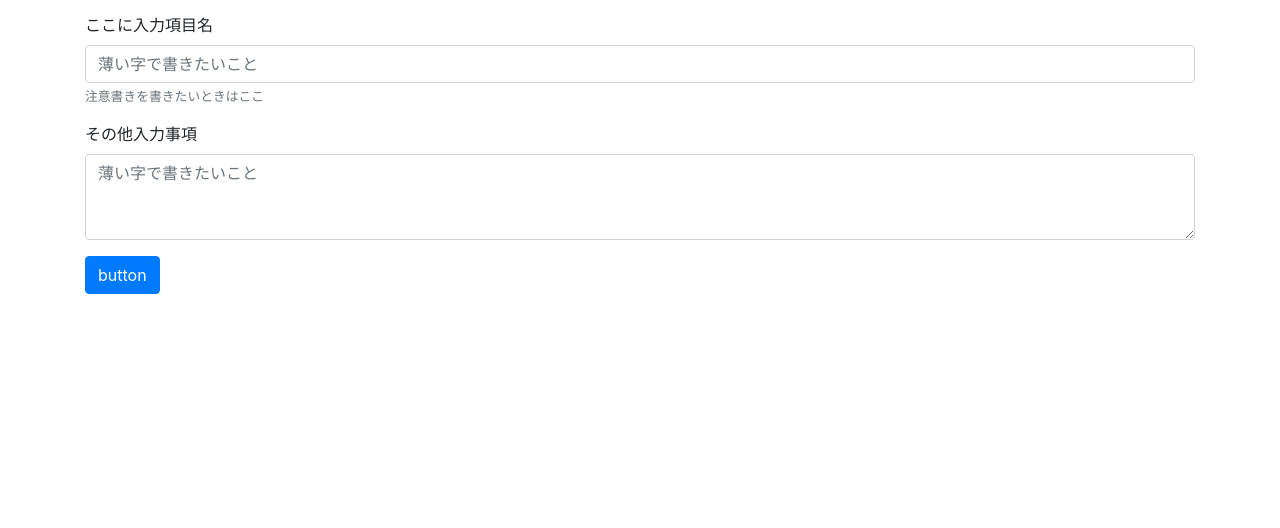
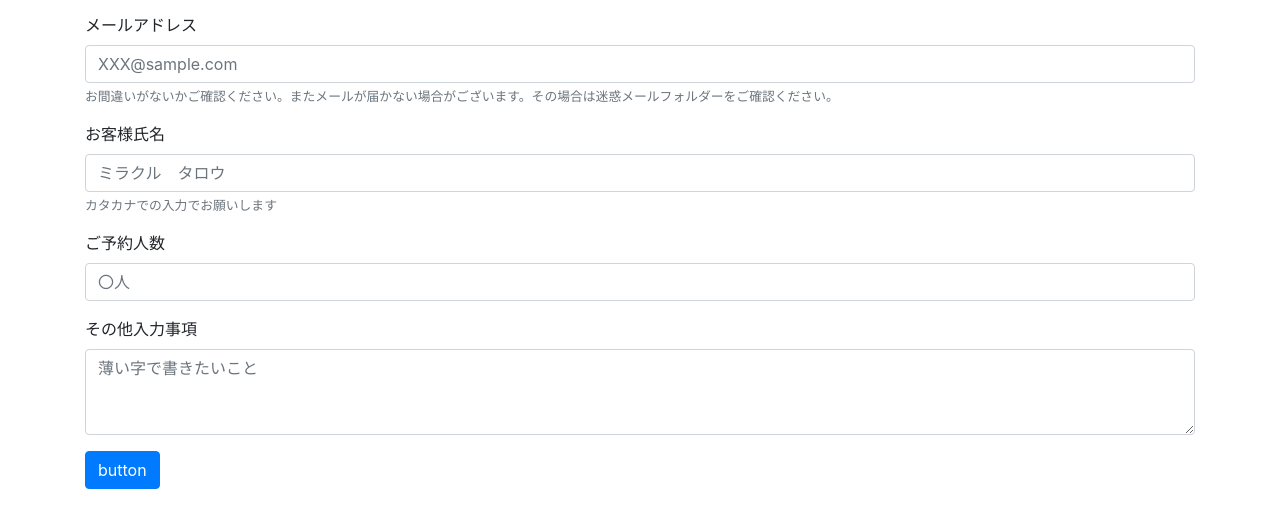
Before and after one commit to kakeruoohira/visual1, a plain HTML site: page yoyaku.html in a window 1280 px wide. Shown: the part 56-584 px from the top of the page. Drawn offline with nearby package versions, Linux system fonts and the light colour scheme.

Commit message:
unfinished

```diff
--- a/yoyaku.html
+++ b/yoyaku.html
@@ -33,13 +33,36 @@
                     <div class="form-group">
 
                         <!--for="入力項目がわかるID"-->
-                        <label for="exampleInputEmail1">ここに入力項目名</label>
+                        <label for="exampleInputEmail1">メールアドレス</label>
 
                         <!--type="情報名"　class="form-congtrol"　id="forの後ろと同じもの"　aria-describedby="情報名+Help"　placeholder="薄い字で書きたいこと"-->
-                        <input type="email" class="form-control" id="exampleInputEmail1" aria-describedby="emailHelp" placeholder="薄い字で書きたいこと">
+                        <input type="email" class="form-control" id="exampleInputEmail1" aria-describedby="emailHelp" placeholder="XXX@sample.com">
 
                         <!--idは上と同じ　class="form-text text-muted"-->
-                        <small id="emailHelp" class="form-text text-muted">注意書きを書きたいときはここ</small>
+                        <small id="emailHelp" class="form-text text-muted">お間違いがないかご確認ください。またメールが届かない場合がございます。その場合は迷惑メールフォルダーをご確認ください。</small>
+
+                    </div>
+
+                    <div class="form-group">
+
+                        <!--for="入力項目がわかるID"-->
+                        <label for="exampleInputEmail1">お客様氏名</label>
+
+                        <!--type="情報名"　class="form-congtrol"　id="forの後ろと同じもの"　aria-describedby="情報名+Help"　placeholder="薄い字で書きたいこと"-->
+                        <input type="email" class="form-control" id="exampleInputEmail1" aria-describedby="emailHelp" placeholder="ミラクル　タロウ">
+
+                        <!--idは上と同じ　class="form-text text-muted"-->
+                        <small id="emailHelp" class="form-text text-muted">カタカナでの入力でお願いします</small>
+
+                    </div>
+
+                    <div class="form-group">
+
+                        <!--for="入力項目がわかるID"-->
+                        <label for="exampleInputEmail1">ご予約人数</label>
+
+                        <!--type="情報名"　class="form-congtrol"　id="forの後ろと同じもの"　aria-describedby="情報名+Help"　placeholder="薄い字で書きたいこと"-->
+                        <input type="email" class="form-control" id="exampleInputEmail1" aria-describedby="emailHelp" placeholder="〇人">
 
                     </div>
 
```
